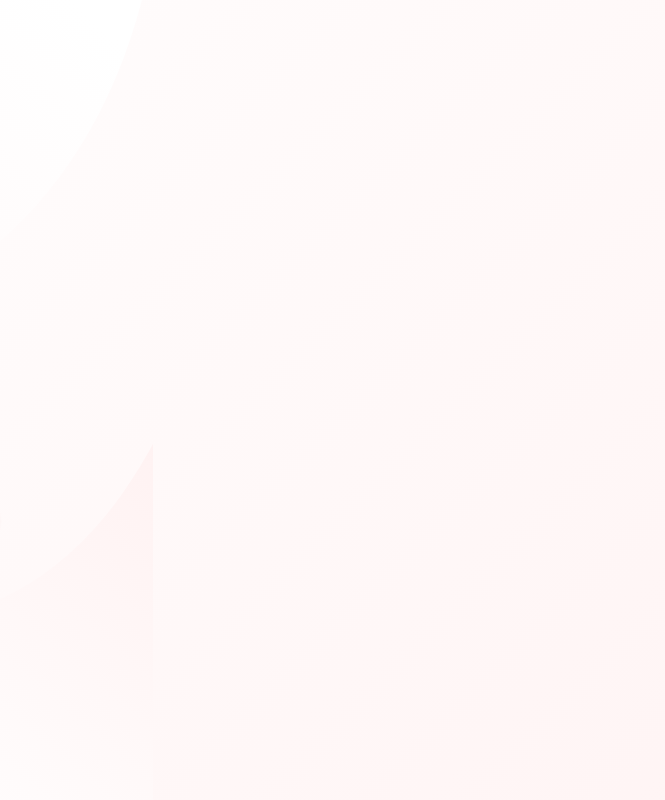
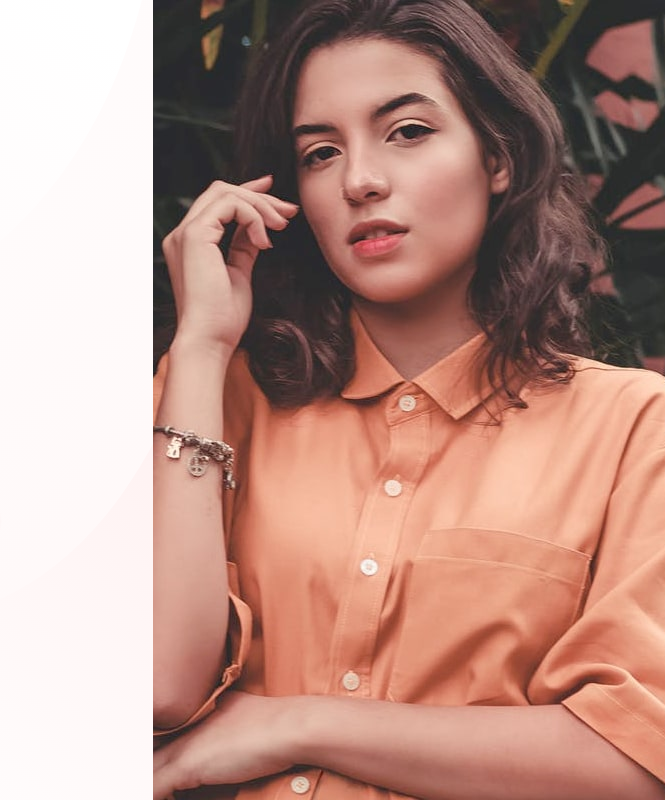
Before and after one commit to SuhailAli1999/base-apparel-coming-soon, a plain HTML site: page index.html in a window 1280 px wide. Shown: the full height of the page, 615-1280 px from the left. Drawn offline with Linux system fonts and the light colour scheme; the site is published under a folder, as on GitHub Pages, so addresses that start at the root find nothing.

Commit message:
Update styles.css

```diff
--- a/styles.css
+++ b/styles.css
@@ -1,6 +1,6 @@
 :root {
-  --img-bg: url("/images/hero-desktop.jpg");
-  --img-sm: url("/images/hero-mobile.jpg");
+  --img-bg: url("images/hero-desktop.jpg");
+  --img-sm: url("images/hero-mobile.jpg");
   --ff-josefin: "Josefin Sans", sans-serif;
   --d-r: hsl(0, 36%, 70%);
   --s-r: hsl(0, 93%, 68%);
```
